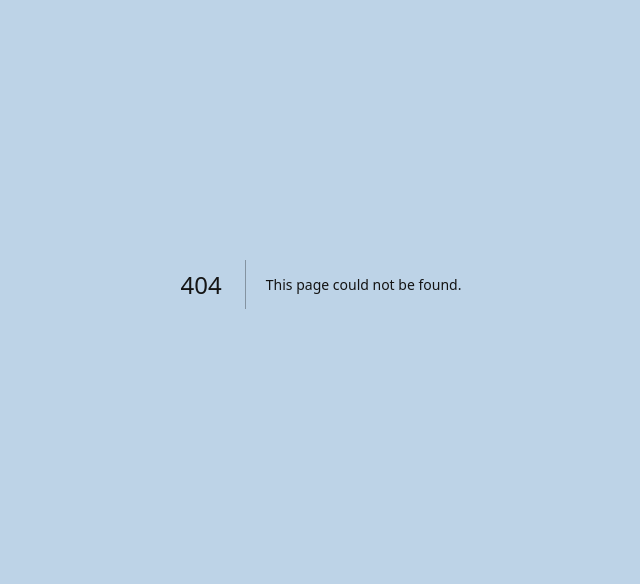
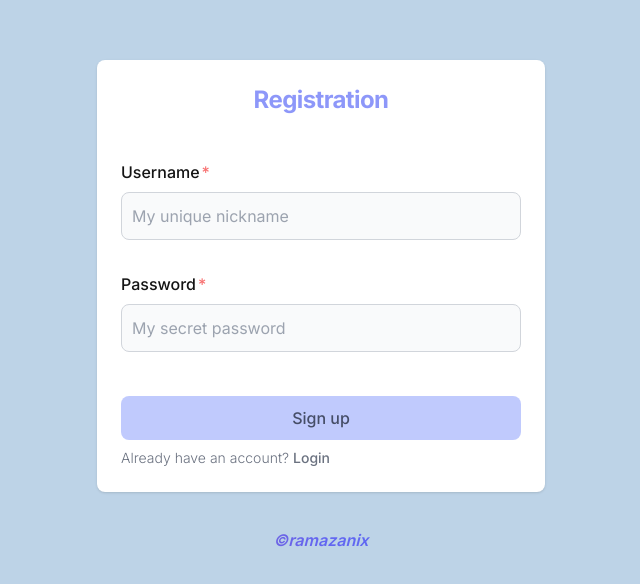
Before and after one commit to ramazanix/url-shortener-frontend, a Next.js app: page /register in a window 1280 px wide. Before the commit this address had no page. Shown: the part 116-700 px from the top of the page, without its empty margins (319-959 px from the left). Built offline with nearby package versions, Linux system fonts and the light colour scheme; a web font is replaced by a local one.

Commit message:
Created register page

```diff
--- /dev/null
+++ b/src/app/register/page.tsx
@@ -0,0 +1,146 @@
+'use client'
+
+import React, { useState } from 'react'
+import { motion } from 'framer-motion'
+import CustomInput from '@/components/customInput'
+import Link from 'next/link'
+import { CustomButton } from '@/components/customButton'
+import { usersService } from '@/services'
+import { useRouter } from 'next/navigation'
+import { ParseFieldErrors } from '@/utils'
+import { MFooter } from '@/components/footer'
+
+export default function RegisterPage() {
+  const router = useRouter()
+  const [userData, setUserData] = useState({
+    username: '',
+    password: '',
+  })
+  const [errors, setErrors] = useState({
+    username: '',
+    password: '',
+    form: '',
+  })
+
+  const onUsernameChange = (e: React.ChangeEvent<HTMLInputElement>) => {
+    setUserData({
+      ...userData,
+      username: e.target.value,
+    })
+    setErrors({
+      ...errors,
+      username: '',
+    })
+  }
+
+  const onPasswordChange = (e: React.ChangeEvent<HTMLInputElement>) => {
+    setUserData({
+      ...userData,
+      password: e.target.value,
+    })
+    setErrors({
+      ...errors,
+      password: '',
+    })
+  }
+
+  const handleRegister = async (e: React.MouseEvent<HTMLButtonElement>) => {
+    e.preventDefault()
+
+    setErrors({
+      ...errors,
+      form: '',
+    })
+
+    await usersService.users
+      .create(userData.username, userData.password)
+      .then((res) => {
+        if (res.status === 'success') {
+          router.push('/login')
+        } else {
+          if (res.statusCode === 400) {
+            setErrors({
+              ...errors,
+              form: res.data,
+            })
+          } else if (res.statusCode === 422) {
+            let parsedErrors = ParseFieldErrors(res.data)
+            // @ts-ignore
+            setErrors(parsedErrors)
+          }
+        }
+      })
+  }
+
+  return (
+    <>
+      <main className="flex select-none flex-col items-center justify-center">
+        <motion.div
+          className="mt-44 w-full max-w-md rounded-lg bg-white p-0 shadow"
+          initial={{ opacity: 0 }}
+          animate={{ opacity: 1 }}
+          transition={{ duration: 1.2 }}
+        >
+          <div className="space-y-4 p-6">
+            <div>
+              <h1 className="flex justify-center text-xl font-bold leading-tight tracking-tight text-indigo-400/90 md:text-2xl">
+                Registration
+              </h1>
+              <span className="text-m flex justify-center pt-1 font-bold text-red-400">
+                {errors.form}&nbsp;
+              </span>
+            </div>
+            <form className="space-y-2">
+              <CustomInput
+                id={'username'}
+                text={'Username'}
+                inputType={'text'}
+                placeholder={'My unique nickname'}
+                required={true}
+                color="purple"
+                value={userData.username}
+                handleChange={onUsernameChange}
+                maxLength={20}
+              />
+              <span className="text-sm text-red-400">
+                {errors.username}&nbsp;
+              </span>
+              <CustomInput
+                id={'password'}
+                text={'Password'}
+                inputType={'password'}
+                placeholder={'My secret password'}
+                required={true}
+                color="purple"
+                value={userData.password}
+                handleChange={onPasswordChange}
+                maxLength={32}
+              />
+              <span className="text-sm text-red-400">
+                {errors.password}&nbsp;
+              </span>
+              <div className="pt-3">
+                <CustomButton
+                  text={'Sign up'}
+                  type={'submit'}
+                  bgColor="purple"
+                  onClick={handleRegister}
+                />
+              </div>
+              <p className="text-sm font-light text-gray-500">
+                Already have an account?{' '}
+                <Link
+                  href={'/login'}
+                  className="text-primary-600 font-medium hover:underline"
+                >
+                  Login
+                </Link>
+              </p>
+            </form>
+          </div>
+        </motion.div>
+      </main>
+      <MFooter />
+    </>
+  )
+}
```
